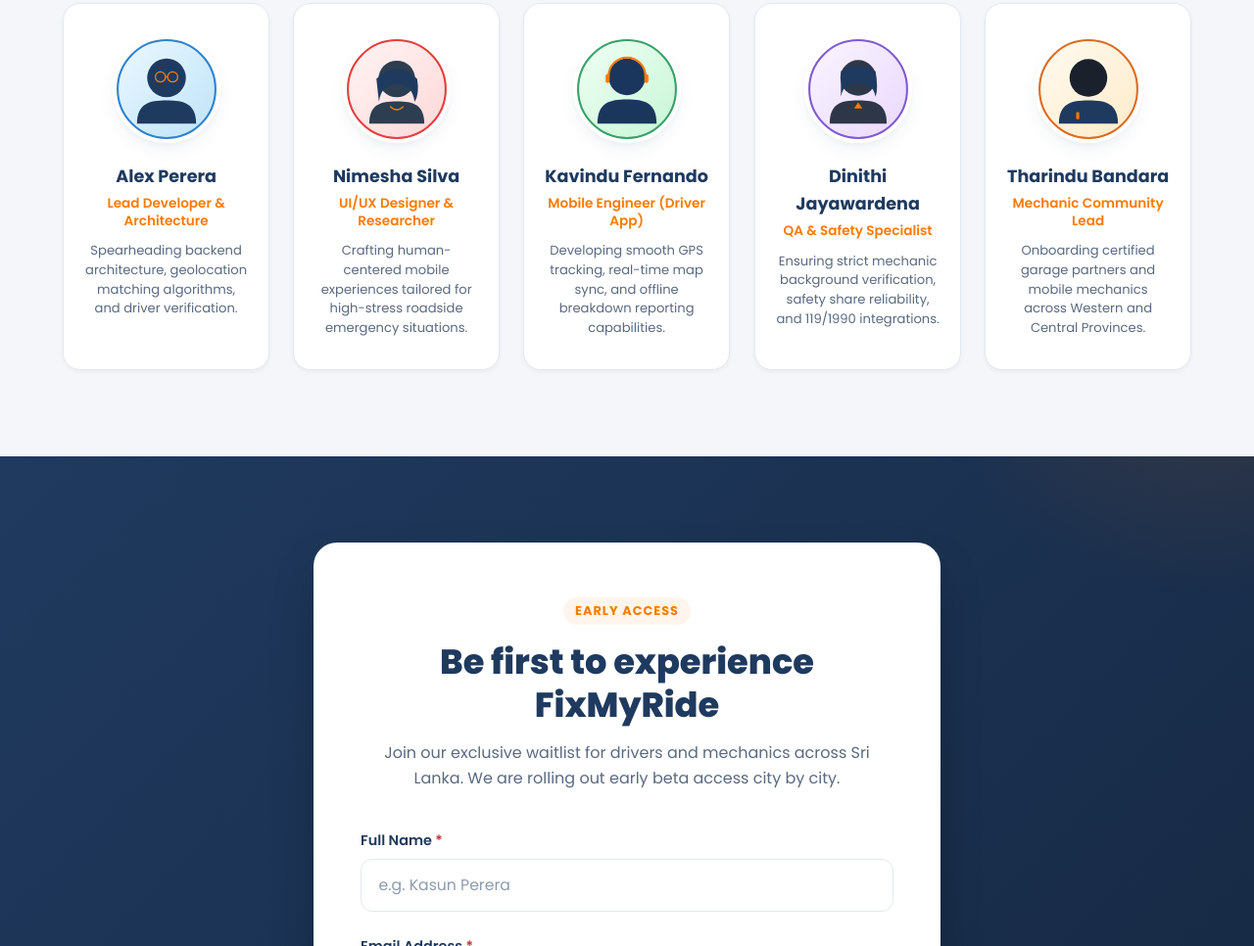
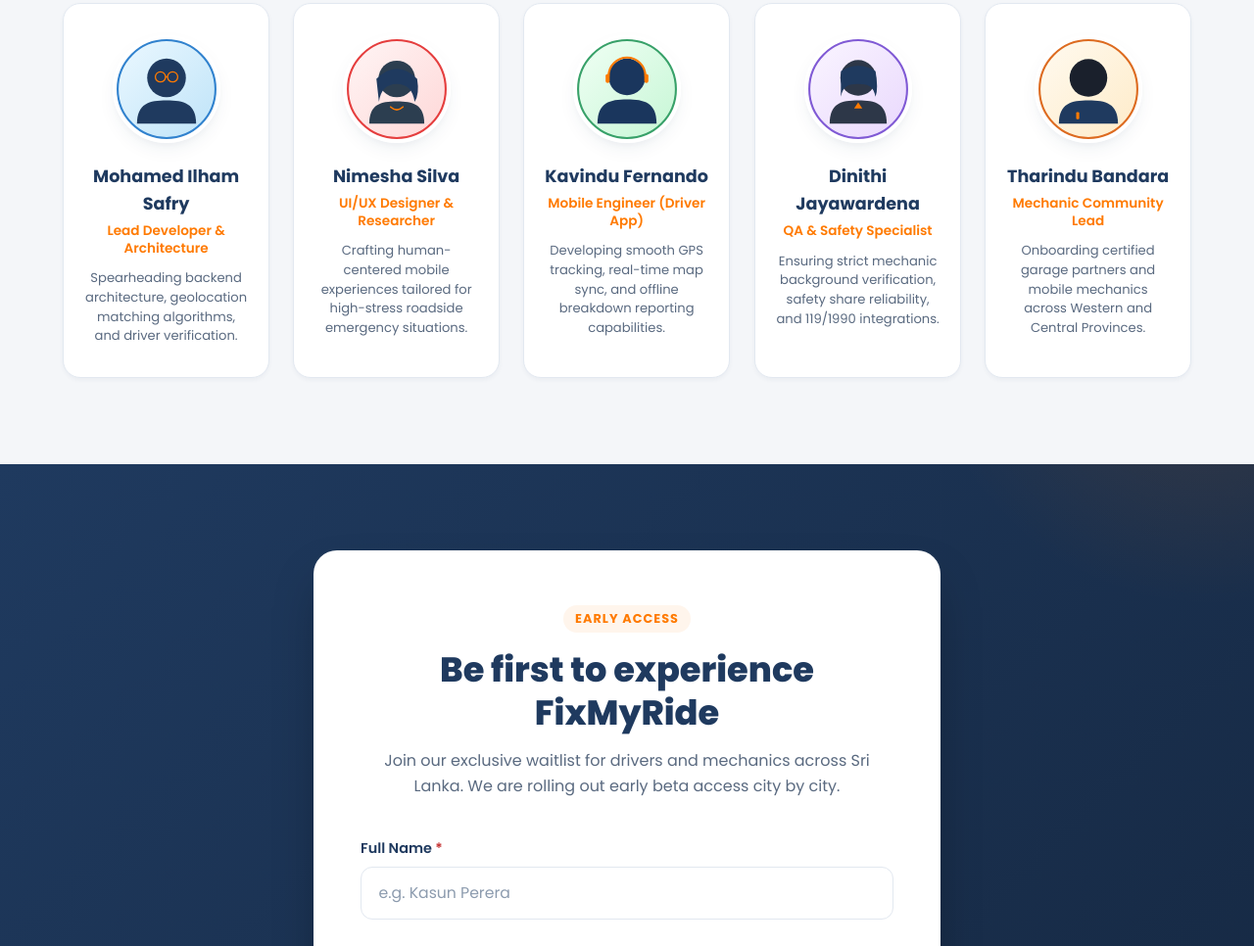
Before and after one commit to RavichandranAarshidan/Se21-SDGP-LandingPage, a plain HTML site: page index.html in a window 1280 px wide. Shown: the part 4843-5809 px from the top of the page at 98% size. Drawn offline with Linux system fonts and the light colour scheme.

Commit message:
Update index.html

```diff
--- a/index.html
+++ b/index.html
@@ -529,7 +529,7 @@
             </div>
             <div class="team-info">
               <!-- Name 1 - Role -->
-              <h3 class="team-name">Alex Perera</h3>
+              <h3 class="team-name">Mohamed Ilham Safry</h3>
               <p class="team-role">Lead Developer &amp; Architecture</p>
               <p class="team-bio">Spearheading backend architecture, geolocation matching algorithms, and driver verification.</p>
             </div>
```
